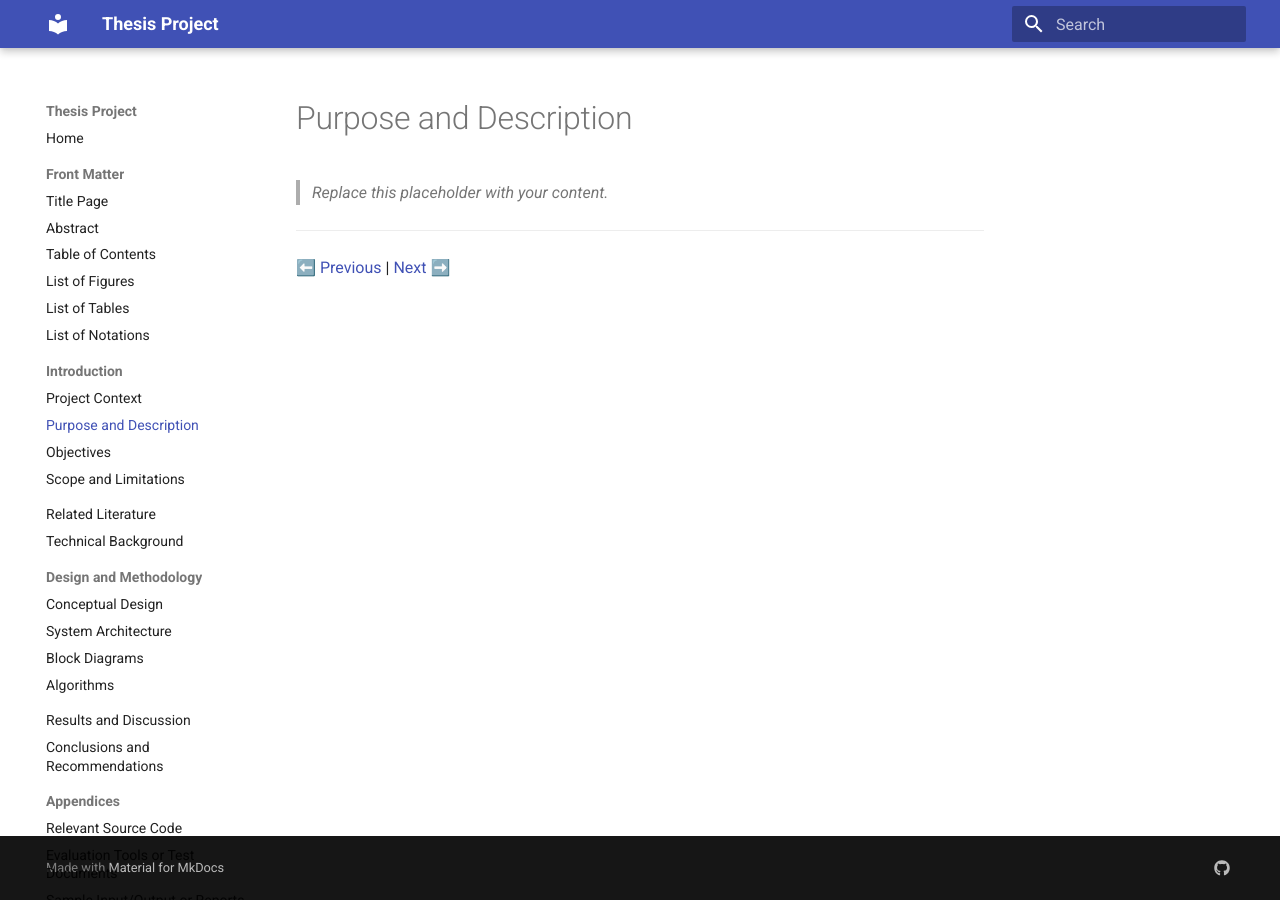
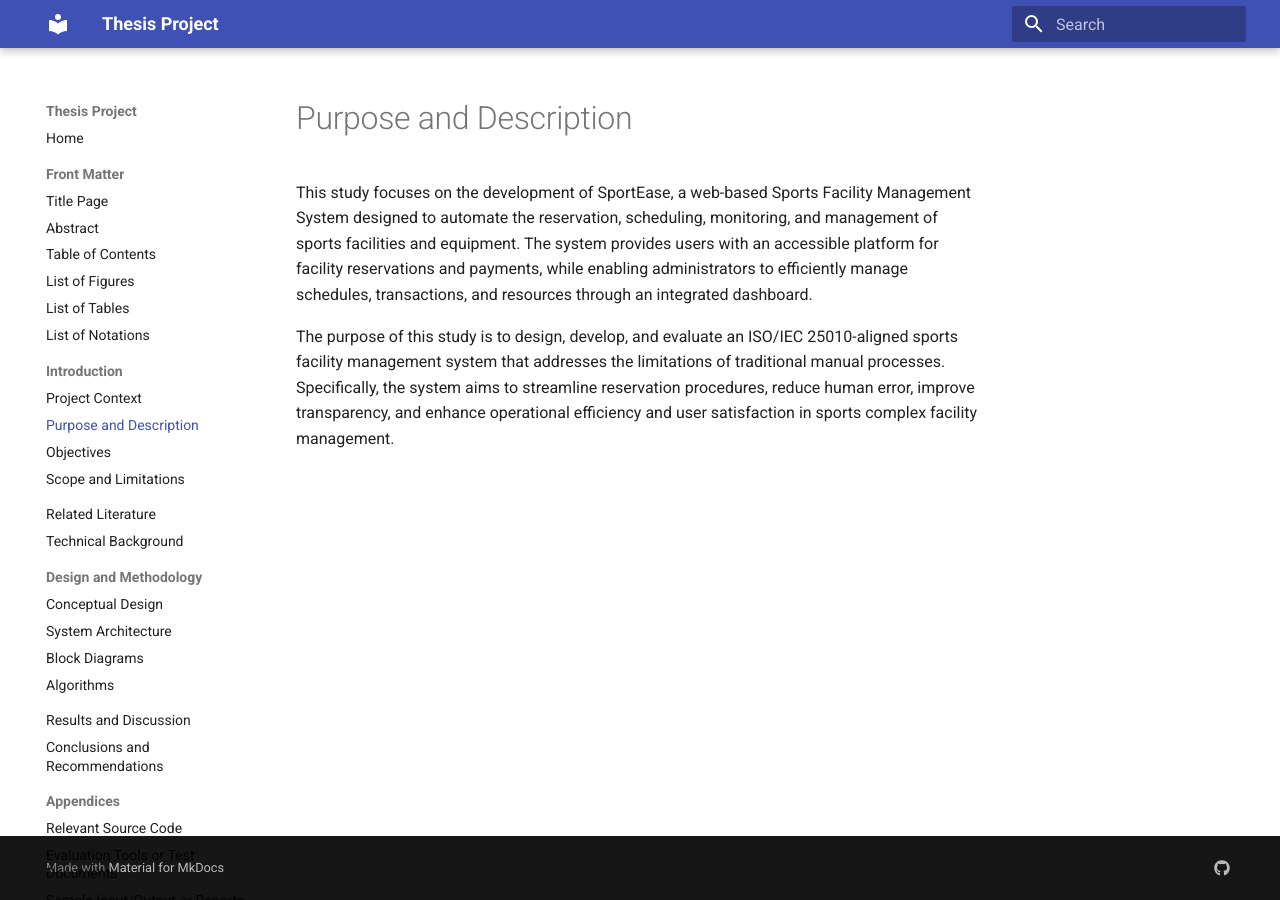
Before and after one commit to nixlojan1/group-laugo-thesis-template, an MkDocs documentation site: the page built from docs/02-introduction/purpose-and-description.md, in a window 1280 px wide. Built offline with MkDocs 1.6.1 and Material for MkDocs 9.7.7, drawn with Linux system fonts in a browser that asks for light colours.

Commit message:
Revise purpose and description for SportEase study
Updated the purpose and description of the study to clarify the objectives and features of the SportEase system.

```diff
--- a/docs/02-introduction/purpose-and-description.md
+++ b/docs/02-introduction/purpose-and-description.md
@@ -1,8 +1,3 @@
-# Purpose and Description
+This study focuses on the development of SportEase, a web-based Sports Facility Management System designed to automate the reservation, scheduling, monitoring, and management of sports facilities and equipment. The system provides users with an accessible platform for facility reservations and payments, while enabling administrators to efficiently manage schedules, transactions, and resources through an integrated dashboard.
 
-> _Replace this placeholder with your content._
-
-
-
----
-[⬅️ Previous](../02-introduction/project-context.md) | [Next ➡️](../02-introduction/objectives.md)
+The purpose of this study is to design, develop, and evaluate an ISO/IEC 25010-aligned sports facility management system that addresses the limitations of traditional manual processes. Specifically, the system aims to streamline reservation procedures, reduce human error, improve transparency, and enhance operational efficiency and user satisfaction in sports complex facility management.
```
